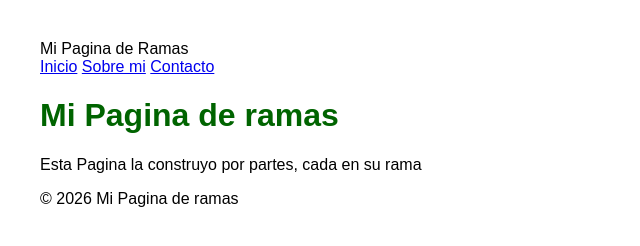
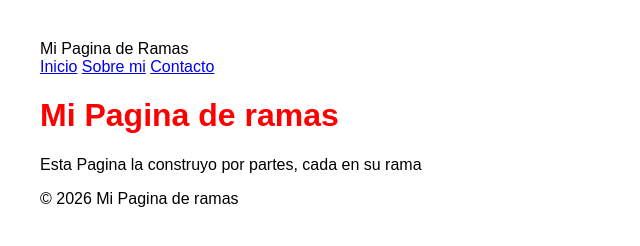
Before and after one commit to R4fita10/ramas-practica, a plain HTML site: page index.html in a window 1280 px wide. Shown: the whole page, without its empty margins (0-640 px from the left). Drawn offline with Linux system fonts and the light colour scheme.

Commit message:
Change header color from dark green to red
Prueba de Color

```diff
--- a/index.html
+++ b/index.html
@@ -9,7 +9,7 @@
           margin:40px;
       }
       h1{
-          color: darkgreen;
+          color: red;
       }
   </style>
 </head>
```
